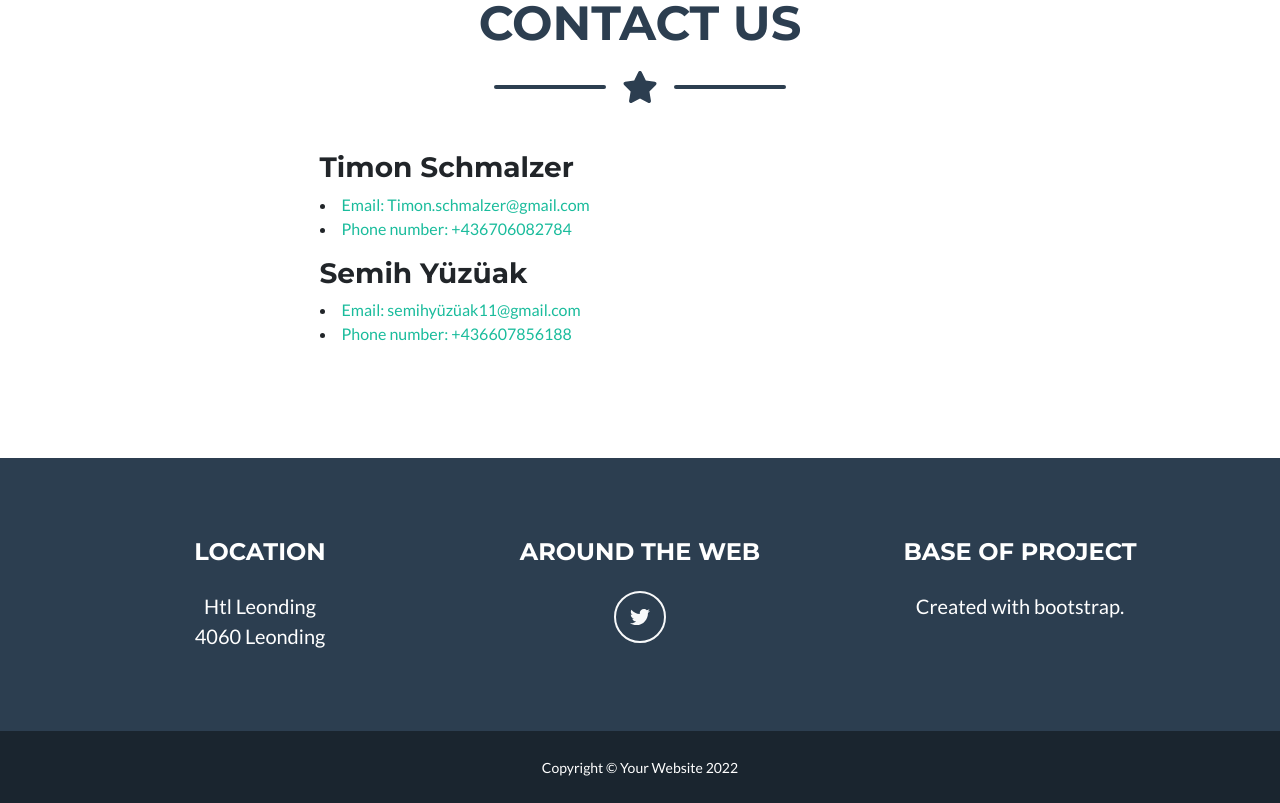
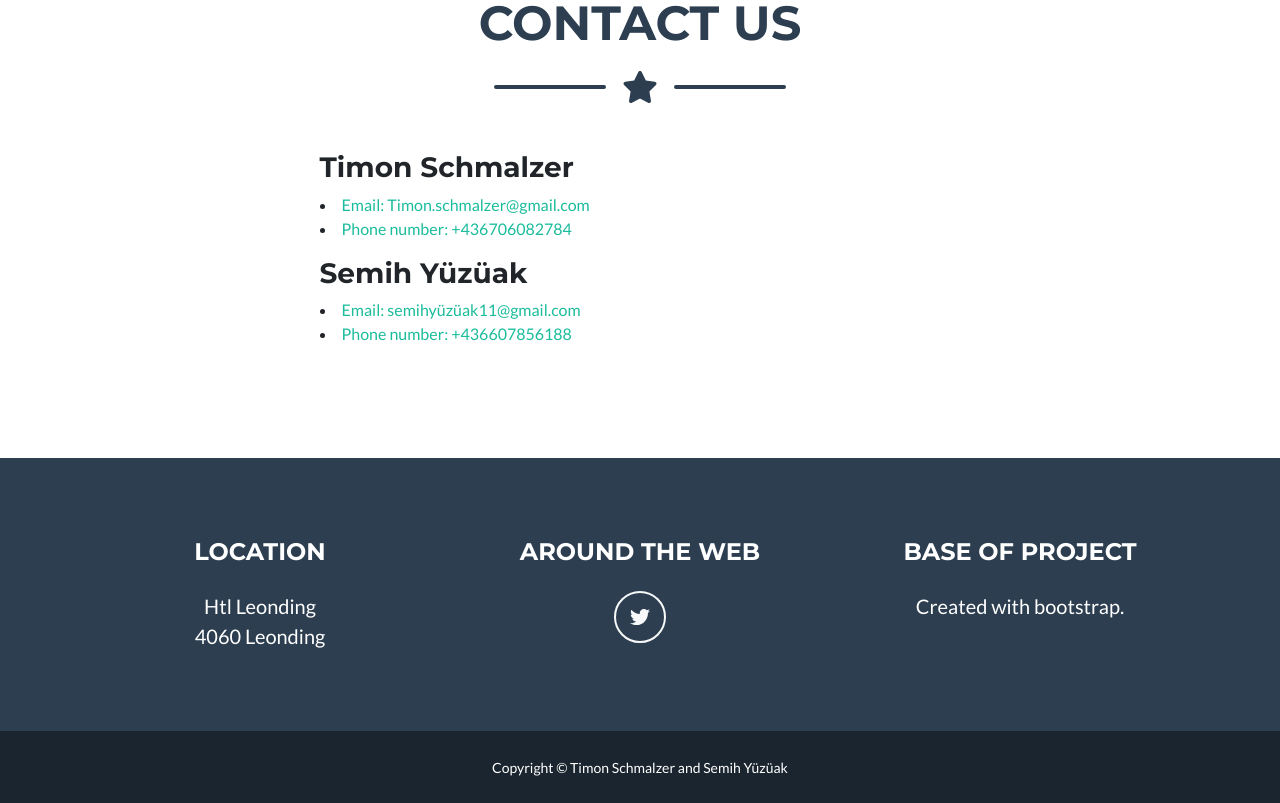
Before and after one commit to YuezueakSemih/ProjektBootstrap, a plain HTML site: page index.html in a window 1280 px wide. Shown: the part 2137-2940 px from the top of the page. Drawn offline with nearby package versions, Linux system fonts and the light colour scheme.

Commit message:
changed copyright

```diff
--- a/index.html
+++ b/index.html
@@ -274,7 +274,7 @@
     </footer>
     <!-- Copyright Section-->
     <div class="copyright py-4 text-center text-white">
-        <div class="container"><small>Copyright &copy; Your Website 2022</small></div>
+        <div class="container"><small>Copyright &copy; Timon Schmalzer and Semih Yüzüak</small></div>
     </div>
     <!-- Portfolio Modals-->
     <!-- Portfolio Modal 1-->
```
